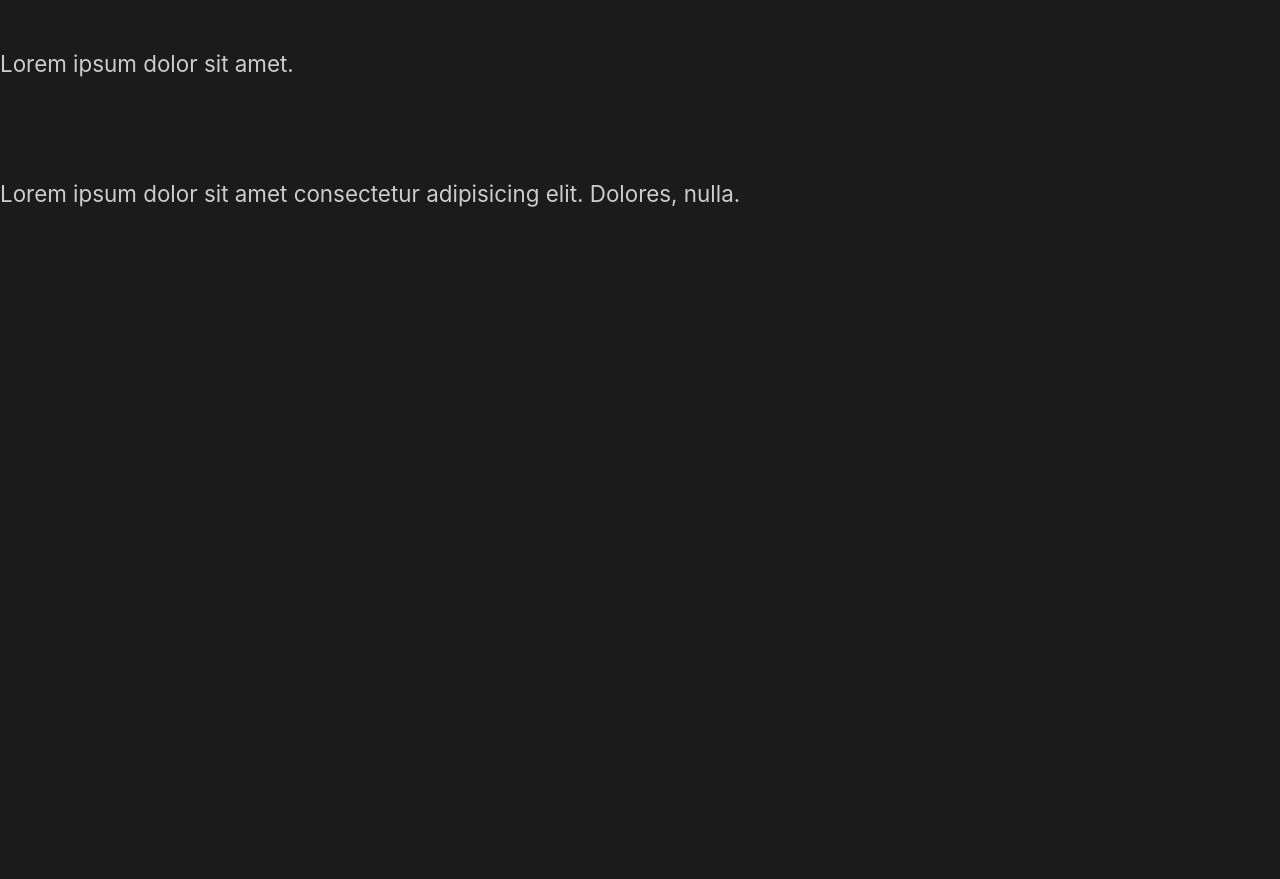
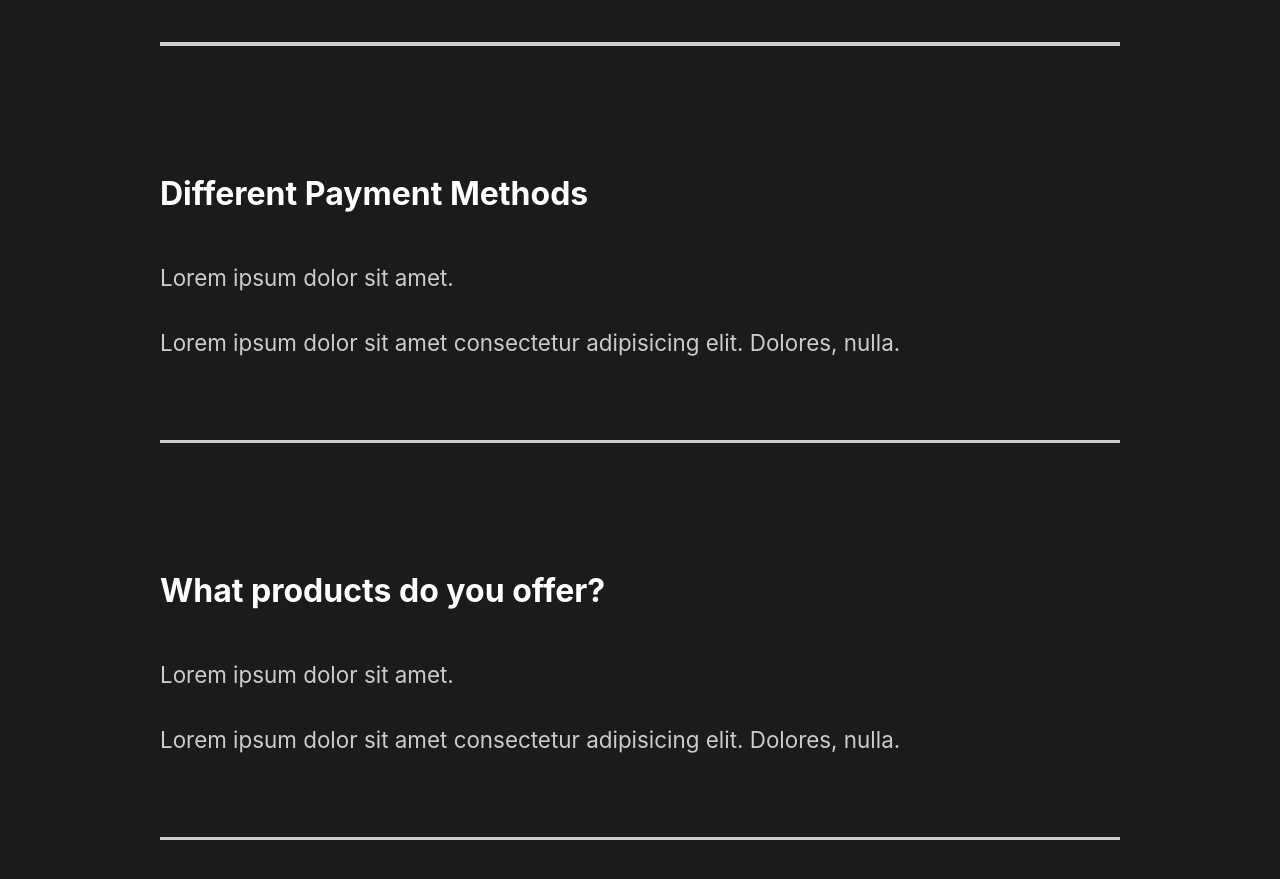
Before and after one commit to aqarain/capture, a React (Create React App) app: page / in a window 1280 px wide. Shown: the part 3006-3885 px from the top of the page. Before the commit the page ends 3265 px from the top, so only its background shows below. Built offline with nearby package versions, Linux system fonts and the light colour scheme; the HTML template or start-up script is replaced by a standard one.

Commit message:
FaqSection styling

```diff
--- a/src/components/FaqSection.js
+++ b/src/components/FaqSection.js
@@ -1,6 +1,9 @@
+import { About } from "../styles";
+import styled from "styled-components";
+
 const FaqSection = () => {
   return (
-    <div className="faq">
+    <Faq>
       <h2>
         Any Questions <span>FAQs</span>
       </h2>
@@ -13,6 +16,7 @@
             nulla.
           </p>
         </div>
+        <div className="faq-line" />
       </div>
       <div className="question">
         <h4>Daily Schedule</h4>
@@ -23,6 +27,7 @@
             nulla.
           </p>
         </div>
+        <div className="faq-line" />
       </div>
       <div className="question">
         <h4>Different Payment Methods</h4>
@@ -33,6 +38,7 @@
             nulla.
           </p>
         </div>
+        <div className="faq-line" />
       </div>
       <div className="question">
         <h4>What products do you offer?</h4>
@@ -43,9 +49,37 @@
             nulla.
           </p>
         </div>
+        <div className="faq-line" />
       </div>
-    </div>
+    </Faq>
   );
 };
 
+const Faq = styled(About)`
+  display: block;
+  span {
+    display: block;
+  }
+  h2 {
+    padding-bottom: 2rem;
+    font-weight: lighter;
+  }
+  .faq-line {
+    background-color: #cccccc;
+    height: 0.2rem;
+    margin: 2rem 0rem;
+    width: 100%;
+  }
+  .question {
+    padding: 3rem 0rem;
+    cursor: pointer;
+  }
+  .answer {
+    padding: 2rem 0rem;
+    p {
+      padding: 1rem 0rem;
+    }
+  }
+`;
+
 export default FaqSection;
--- a/src/components/GlobalStyle.js
+++ b/src/components/GlobalStyle.js
@@ -34,6 +34,7 @@
     color: white;
 }
 h4 {
+    font-size: 2rem;
     font-weight: bold;
 }
 a {
```
